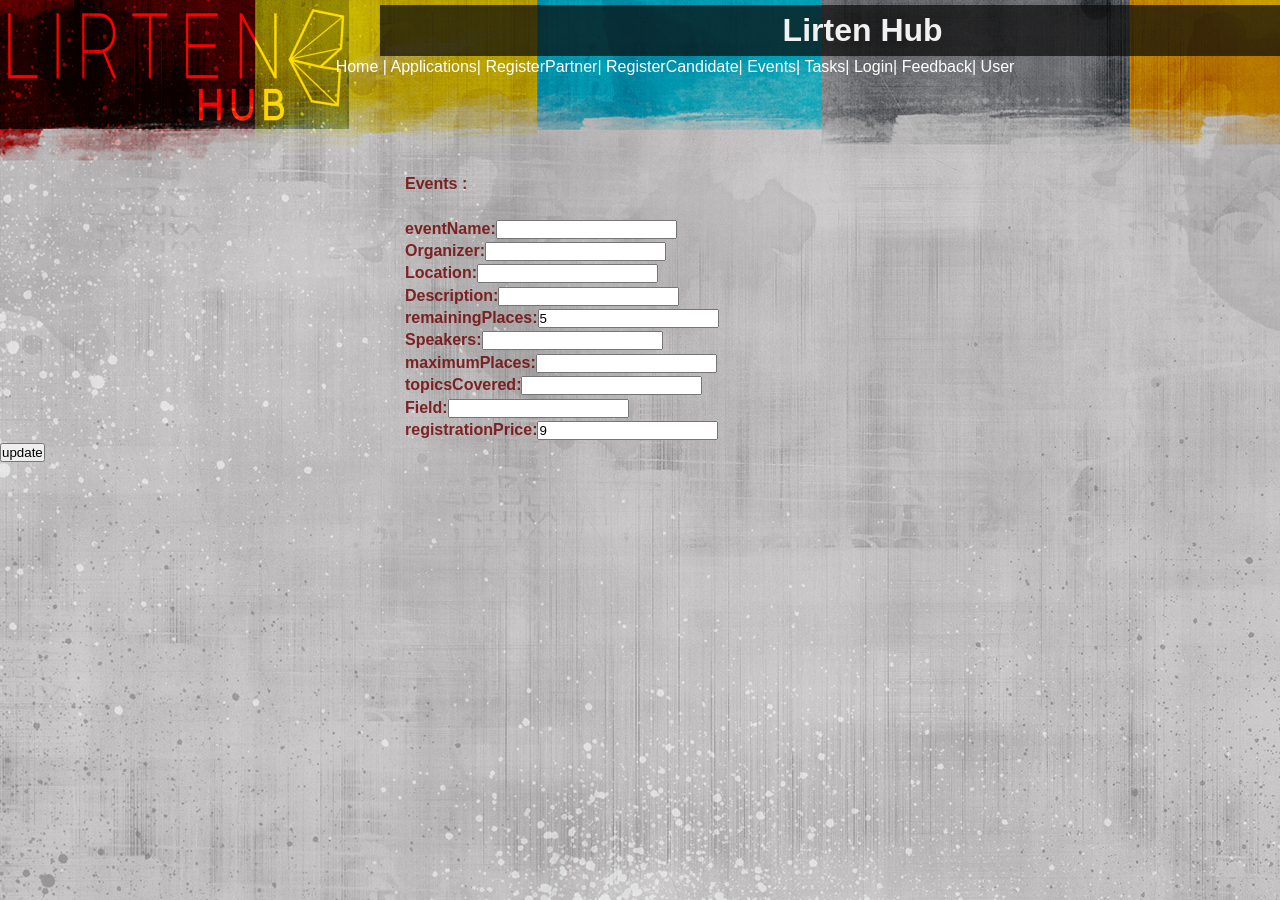
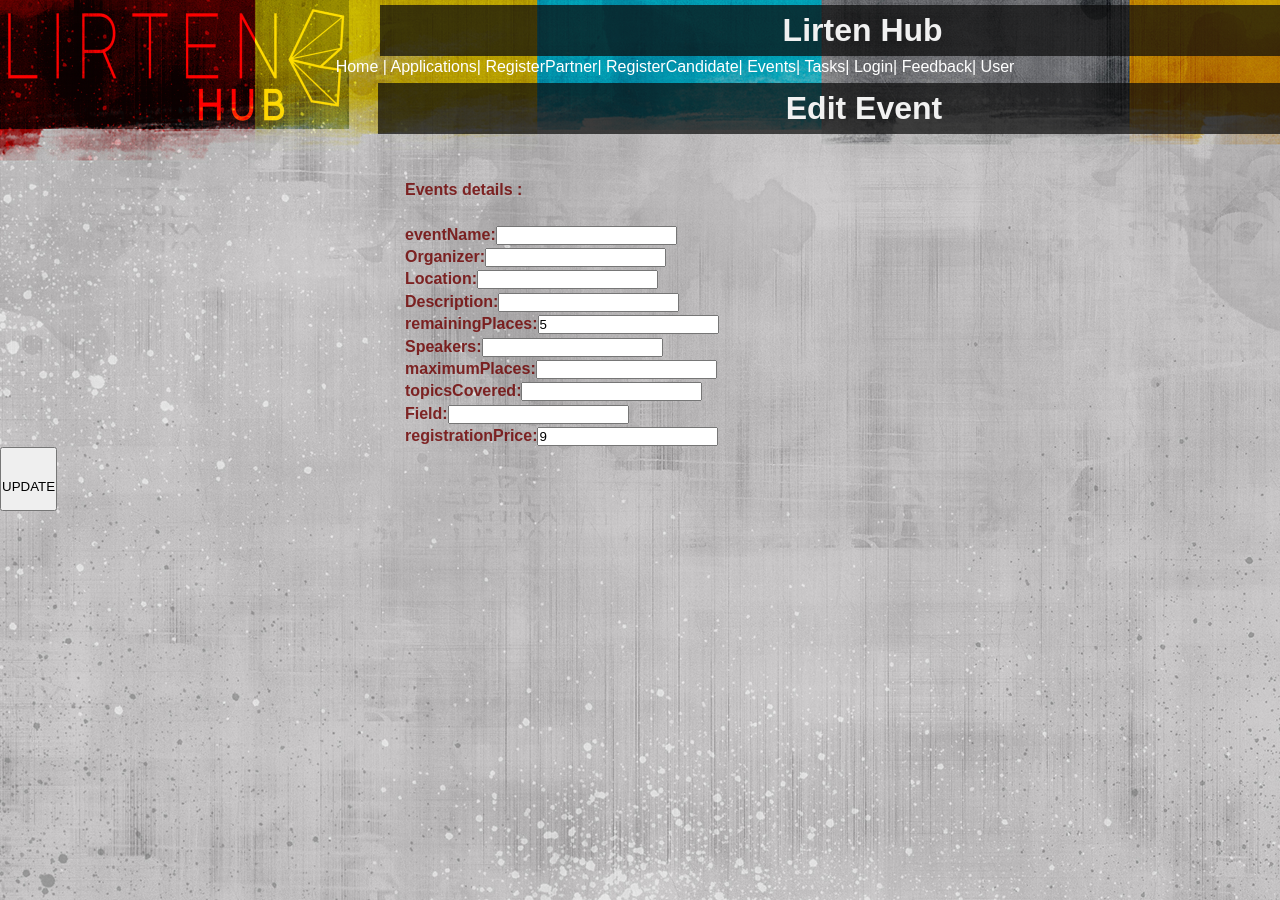
Before and after one commit to SE-GUC/Team-404, a React (Create React App) app in the folder client/: page /1/update in a window 1280 px wide. Shown: the top 900 px of the page. Built offline with nearby package versions, Linux system fonts and the light colour scheme; no server answers.

Commit message:
changes in how the pages look

```diff
--- a/client/src/components/Event/EventPut.js
+++ b/client/src/components/Event/EventPut.js
@@ -94,11 +94,11 @@ class EventPut extends React.Component {
   render() {
     return (
       <form onSubmit={this.handelSubmit}>
+
+        <h1>Edit Event</h1>
         <br />
         <br />
-        <br />
-        <br />
-        <label> Events : </label>
+        <label> Events details : </label>
         <br />
         <br />
         <label className="eventName">
@@ -202,9 +202,9 @@ class EventPut extends React.Component {
         </label>
         <br />
 
-        <button type="submit" onClick={this.handleSubmit}>
-          {" "}
-          update{" "}
+        <button type="submit" className="text-center" onClick={this.handleSubmit}>
+          {" "}<br /> {" "} {" "}<br />
+          UPDATE{" "} <br />{" "} {" "}<br />
         </button>
       </form>
     );
--- a/client/src/components/Event/EventRead.js
+++ b/client/src/components/Event/EventRead.js
@@ -9,22 +9,24 @@ class EventRead extends Component {
 
         axios.get('http://localhost:3001/Routes/api/events/')
         .then(res => {
-            console.log(res)
+            //console.log(res)
             this.setState({
                 events: res.data.data
             })
         })
     }
 render(){
+
 const { events } = this.state;
 const eventList = events.length ? (
     events.map(event => {
     return(
+
         <div className= "event card" key={event._id}>
         <div className="card-content">
 
         <Link to = {`event/${event._id}`}>
-
+        <br />
         {/* //the name as a link  */}
         <span STYLE="text-decoration:underline; font-weight:bold">{event.eventName}</span>
 
@@ -34,7 +36,7 @@ const eventList = events.length ? (
     )
 })
 ) : (
-<div className="center">No events yet</div>
+<div className="center">Retrieving events...</div>
 )
 return(
     <div className="container">
--- a/client/src/components/Event/EventReadID.js
+++ b/client/src/components/Event/EventReadID.js
@@ -45,6 +45,7 @@ class EventReadID extends Component {
           <div className="card-content">
             <br />
             <br />
+            <br />
             Name:
 
             <span className="event name">{event.eventName}</span>
@@ -89,7 +90,7 @@ class EventReadID extends Component {
             <Link to={`/${event._id}/update`}><span STYLE="text-decoration:underline; font-weight:bold">UPDATE</span> </Link>
             <br />
             <br />
-            <button className="btn btn-primay" onClick={this.onDelete}>Delete this</button>
+            <button className="btn btn-primay" onClick={this.onDelete}>Delete this event</button>
             <br />
             <br />
             <button className="btn btn-primay" onClick={this.onBook}>Book this event</button>
--- a/client/src/components/Event/EventReadPending.js
+++ b/client/src/components/Event/EventReadPending.js
@@ -4,48 +4,39 @@ import { Link } from "react-router-dom";
 
 class EventReadPending extends Component {
   state = {
-        events: [ ]
-    }
-    componentDidMount(){
-
-        axios.get('http://localhost:3001/Routes/api/events/pending')
-        .then(res => {
-            console.log(res)
+    events: []
+  };
+  componentDidMount() {
+    axios.get("http://localhost:3001/Routes/api/events/pending").then(res => {
+      console.log(res);
       this.setState({
         events: res.data.data
-            })
-        })
+      });
+    });
   }
-render(){
+  render() {
     const { events } = this.state;
     const eventList = events.length ? (
       events.map(event => {
-    return(
-
-        <div className= "event card" key={event._id}>
+        return (
+          <div className="event card" key={event._id}>
             <div className="card-content">
-        <br />
-        <br />
-        <Link to = {`/event/${event._id}/pending`}>
+              <Link to={`/event/${event._id}/pending`}>
 
                 {/* //the name as a link  */}
-        <span STYLE="text-decoration:underline; font-weight:bold">{event.eventName}</span>
-
+                <br />
+                <span STYLE="text-decoration:underline; font-weight:bold">
+                  {event.eventName}
+                </span>
               </Link>
             </div>
           </div>
-    )
+        );
       })
     ) : (
-<div className="center">No events yet</div>
-)
-return(
-    <div className="container">
-    {eventList}
-    </div>
-
-)
+      <div className="center">Retrievinng pending events</div>
+    );
+    return <div className="container">{eventList}</div>;
   }
-
 }
-export default EventReadPending
+export default EventReadPending;
--- a/client/src/components/Event/EventRequest.js
+++ b/client/src/components/Event/EventRequest.js
@@ -91,10 +91,6 @@ class EventRequest extends React.Component {
   render() {
     return (
       <form onSubmit={this.handelSubmit}>
-        <br />
-        <br />
-        <br />
-        <br />
         <h1>Request an Event</h1>
         <label> Events details : </label>
         <br />
--- a/client/src/components/page/Event.js
+++ b/client/src/components/page/Event.js
@@ -7,14 +7,14 @@ import EventReadPending from "../Event/EventReadPending";
 function Event() {
   return (
     <React.Fragment>
-      <h1>Event</h1>
+      <h1>Events</h1>
       <Link to="Event/request">
         <br />
         <br />
         <span STYLE="text-decoration:underline; font-weight:bold">
           Request{" "}
         </span>{" "}
-        a new event here
+        a new event
 
       </Link>
       <Link to="Event/create">
@@ -23,21 +23,26 @@ function Event() {
         <span STYLE="text-decoration:underline; font-weight:bold">
           Create{" "}
         </span>{" "}
-        a new event here
+        a new event
         <br />
         <br />
       </Link>
+      <Link to={`/event/pending`}>
+
+        <span STYLE="text-decoration:underline; font-weight:bold">
+          Check{" "}
+        </span>{" "}
+        pending events
+        <br />
+        <br />
+      </Link>
+
+      The Live Events
       <EventRead />
 
       <br />
       <br />
-      <Link to={`/event/pending`}>
-        <span STYLE="text-decoration:underline; font-weight:bold">
-          Check Pending Events
-        </span>{" "}
-      </Link>
-      <br />
-      <br />
+
     </React.Fragment>
   );
 }
```
Also changed, not shown: client/src/components/Event/EventCreate.js (+2 -6 lines). Lines whose indentation alone changed are shown as unchanged.
